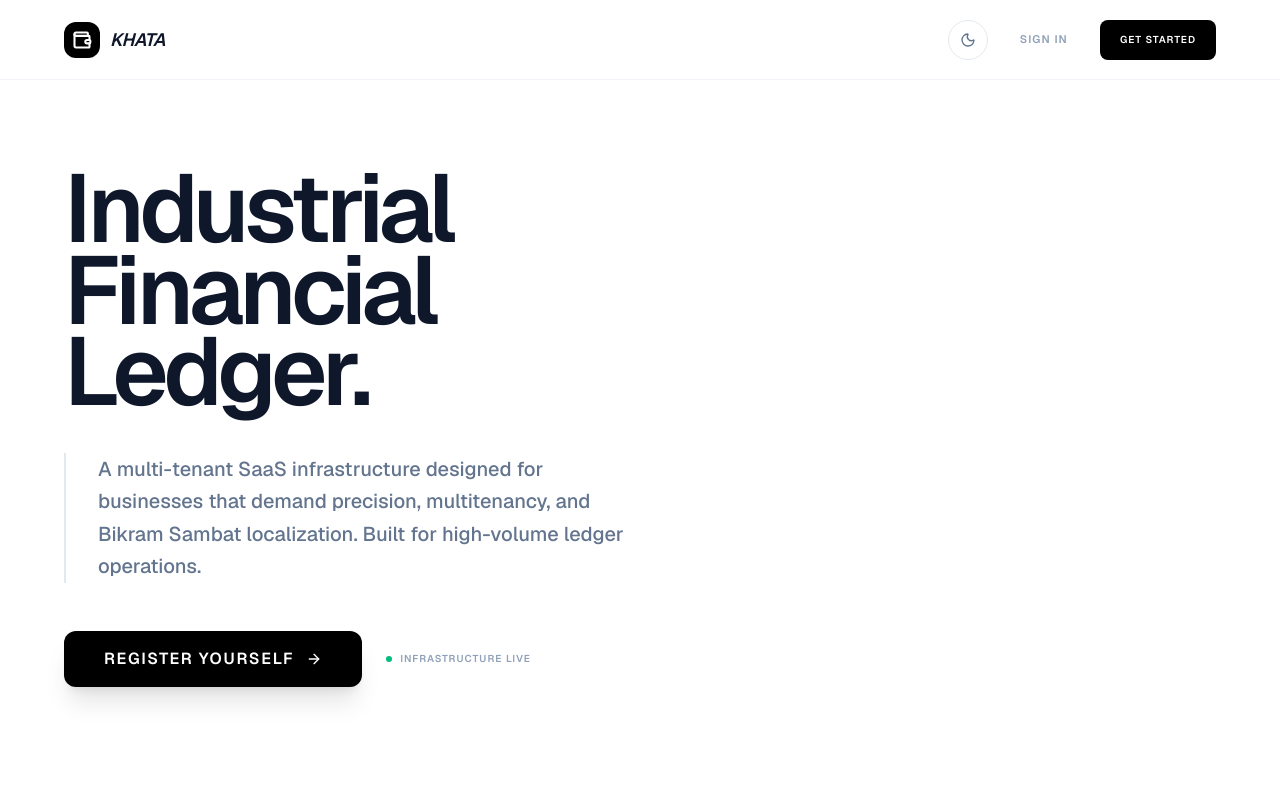
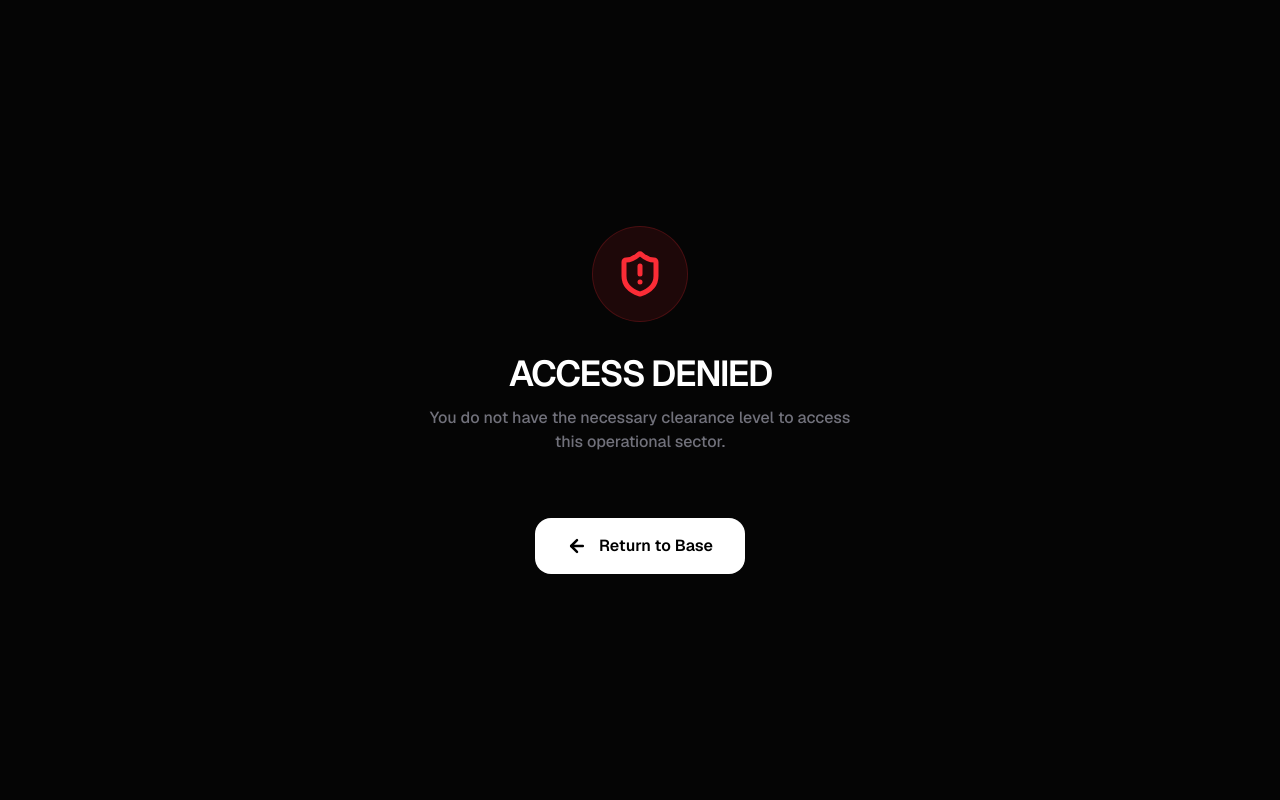
Before and after one commit to Basanta-khatri-0311/khata-saas, a React (Vite) app in the folder client/: page /unauthorized in a window 1280 px wide. Before the commit this address led to /. Shown: the top 800 px of the page. Built offline with nearby package versions, Linux system fonts and the light colour scheme.

Commit message:
feat: implement global error handling, 404/unauthorized pages, and improved API security middleware

```diff
--- a/client/src/App.jsx
+++ b/client/src/App.jsx
@@ -13,6 +13,8 @@ import AdminRoute from './components/auth/AdminRoute';
 import LandingPage from './pages/LandingPage';
 import Login from './pages/Login';
 import Register from './pages/Register';
+import NotFound from './pages/NotFound';
+import Unauthorized from './pages/Unauthorized';
 
 // Interior Operating Pages
 import Dashboard from './pages/Dashboard';
@@ -37,6 +39,7 @@ const AppContent = () => {
             <Route path="/" element={<LandingPage />} />
             <Route path="/login" element={<Login />} />
             <Route path="/register" element={<Register />} />
+            <Route path="/unauthorized" element={<Unauthorized />} />
 
             {/* SECURED OPERATIONAL SECTOR - Wrapped in pathless protectors to avoid root collisions */}
             <Route element={<ProtectedRoute />}>
@@ -60,7 +63,8 @@ const AppContent = () => {
             </Route>
 
             {/* CATCH-ALL REDIRECTS TO SYSTEM START */}
-            <Route path="*" element={<Navigate to="/" replace />} />
+            <Route path="*" element={<NotFound />} />
+
         </Routes>
     );
 }
--- a/client/src/pages/AdminPanel.jsx
+++ b/client/src/pages/AdminPanel.jsx
@@ -4,12 +4,14 @@ import api from '../services/api';
 import { ShieldCheck, User as UserIcon, CheckCircle, XCircle, Trash2, Mail } from 'lucide-react';
 import toast from 'react-hot-toast';
 import DeleteConfirmModal from '../components/dashboard/DeleteConfirmModal';
+import { useNavigate } from 'react-router-dom';
 
 const AdminPanel = () => {
     const [users, setUsers] = useState([]);
     const [loading, setLoading] = useState(true);
     const [deleteModal, setDeleteModal] = useState({ show: false, userId: null, userName: '' });
     const { searchQuery } = useOutletContext();
+    const navigate = useNavigate();
 
     useEffect(() => {
         fetchUsers();
@@ -27,6 +29,7 @@ const AdminPanel = () => {
         } catch (err) {
             console.error(err);
             toast.error('Failed to load users');
+             navigate("/unauthorized");
         } finally {
             setLoading(false);
         }
--- /dev/null
+++ b/client/src/pages/NotFound.jsx
@@ -0,0 +1,44 @@
+import React from 'react';
+import { Link } from 'react-router-dom';
+import { Ghost, Box } from 'lucide-react';
+
+const NotFound = () => {
+    return (
+        <div className="min-h-screen bg-[#050505] flex items-center justify-center p-6">
+            <div className="relative">
+                {/* Background Decor */}
+                <div className="absolute -top-40 -left-40 w-80 h-80 bg-indigo-600/10 blur-[120px] rounded-full" />
+                <div className="absolute -bottom-40 -right-40 w-80 h-80 bg-zinc-600/10 blur-[120px] rounded-full" />
+
+                <div className="relative z-10 text-center space-y-8">
+                    <div className="flex justify-center">
+                        <div className="relative">
+                            <Box className="w-32 h-32 text-zinc-800" strokeWidth={1} />
+                            <div className="absolute inset-0 flex items-center justify-center">
+                                <span className="text-5xl font-black text-white italic">404</span>
+                            </div>
+                        </div>
+                    </div>
+
+                    <div className="space-y-3">
+                        <h1 className="text-3xl font-black text-white tracking-widest uppercase italic">Sector Missing</h1>
+                        <p className="text-zinc-500 font-bold uppercase tracking-tight text-xs">
+                            The requested resource is not available in the current ledger state.
+                        </p>
+                    </div>
+
+                    <div className="pt-6">
+                        <Link
+                            to="/"
+                            className="inline-flex items-center gap-2 text-[10px] font-black uppercase tracking-widest text-zinc-400 hover:text-white transition-colors border-b border-white/10 pb-1"
+                        >
+                            Back to System Root
+                        </Link>
+                    </div>
+                </div>
+            </div>
+        </div>
+    );
+};
+
+export default NotFound;
--- /dev/null
+++ b/client/src/pages/Unauthorized.jsx
@@ -0,0 +1,36 @@
+import React from 'react';
+import { Link } from 'react-router-dom';
+import { ShieldAlert, ArrowLeft } from 'lucide-react';
+
+const Unauthorized = () => {
+    return (
+        <div className="min-h-screen bg-[#050505] flex items-center justify-center p-6">
+            <div className="max-w-md w-full text-center space-y-8">
+                <div className="flex justify-center">
+                    <div className="w-24 h-24 bg-red-500/10 rounded-full flex items-center justify-center border border-red-500/20">
+                        <ShieldAlert className="w-12 h-12 text-red-500" strokeWidth={2.5} />
+                    </div>
+                </div>
+
+                <div className="space-y-3">
+                    <h1 className="text-4xl font-black text-white tracking-tighter uppercase">Access Denied</h1>
+                    <p className="text-zinc-500 font-medium">
+                        You do not have the necessary clearance level to access this operational sector.
+                    </p>
+                </div>
+
+                <div className="pt-8">
+                    <Link
+                        to="/dashboard"
+                        className="inline-flex items-center gap-3 px-8 h-14 bg-white text-black font-black rounded-2xl hover:bg-zinc-200 transition-all active:scale-95"
+                    >
+                        <ArrowLeft className="w-5 h-5" strokeWidth={3} />
+                        Return to Base
+                    </Link>
+                </div>
+            </div>
+        </div>
+    );
+};
+
+export default Unauthorized;
```
